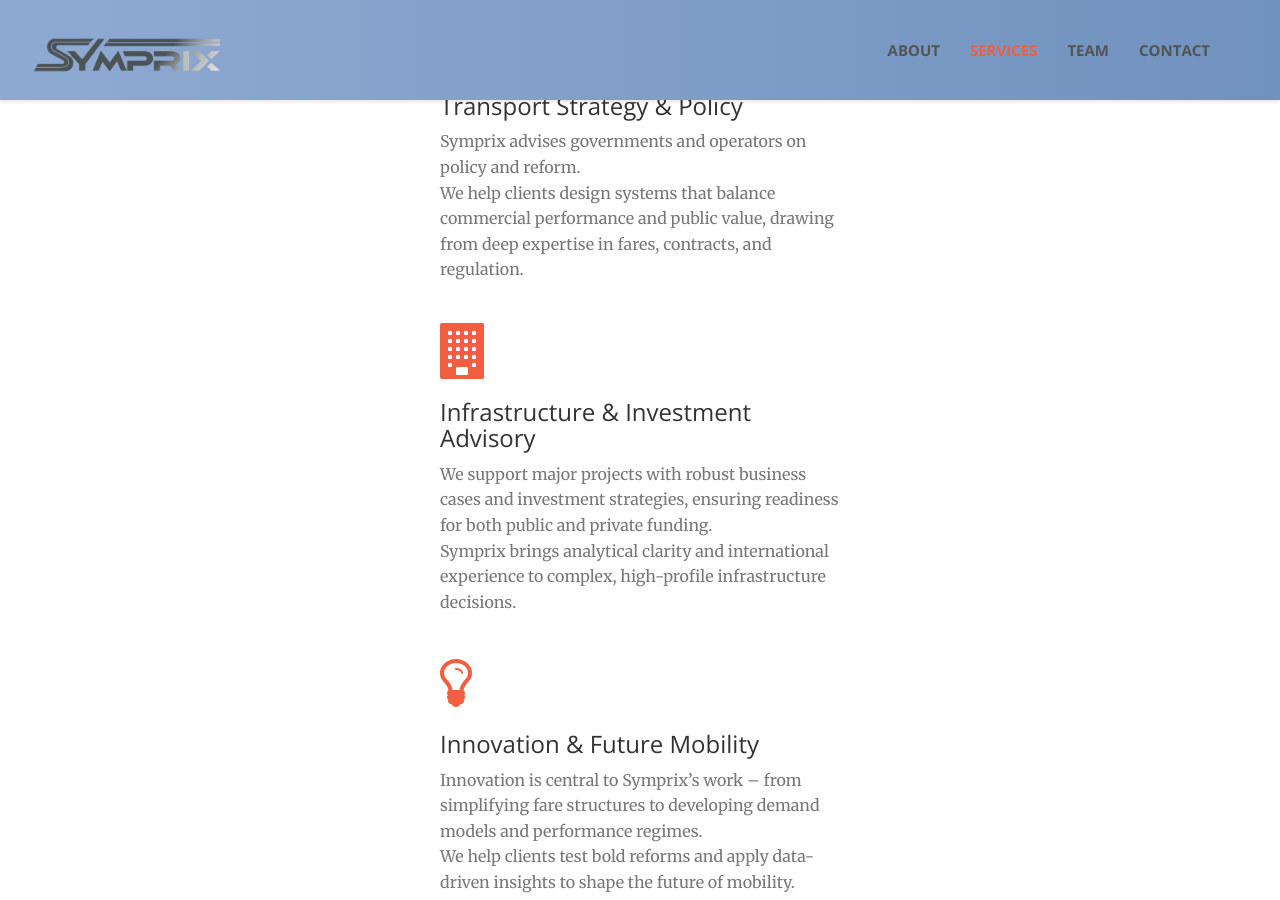
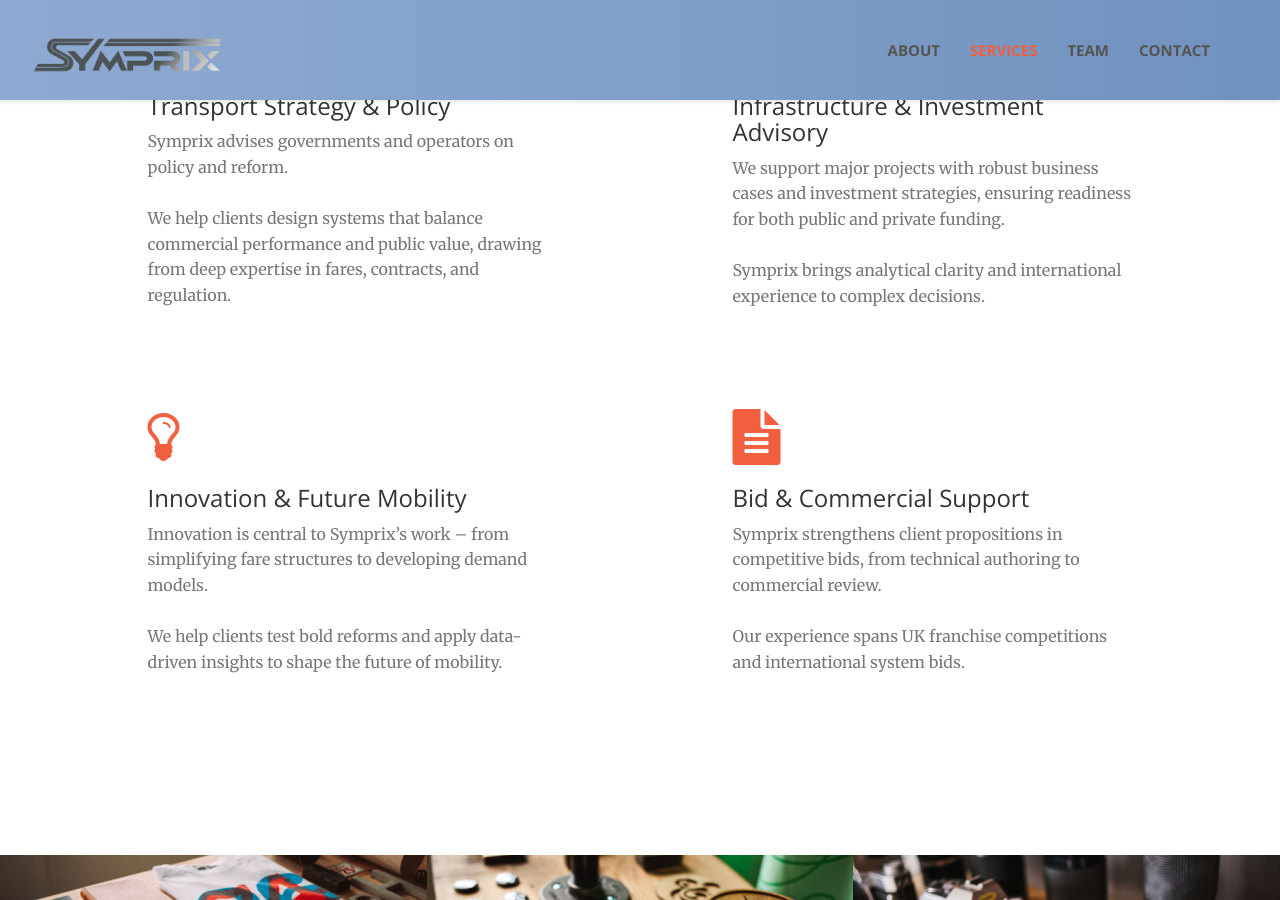
Before and after one commit to CD-Symprix/symprix, a Jekyll site: the page built from index.html, in a window 1280 px wide and 900 px high, scrolled down 1367 px. Built offline with Jekyll 4.4.1, drawn with Linux system fonts in a browser that asks for light colours; some of the changed text lies outside the part shown.

Commit message:
Update services.html

```diff
--- a/_includes/services.html
+++ b/_includes/services.html
@@ -10,54 +10,49 @@
   <div class="container">
     <div class="row">
       <!-- Transport Strategy & Policy -->
-      <div class=""col-lg-6 col-md-6 service-item"">
+       <div class="col-lg-6 col-md-6 service-item">
         <div class="service-box">
           <i class="fa fa-4x fa-train wow bounceIn text-primary"></i>
           <h3>Transport Strategy & Policy</h3>
           <p class="text-muted">
-            Symprix advises governments and operators on policy and reform. <br>
-            We help clients design systems that balance commercial performance
-            and public value, drawing from deep expertise in fares, contracts, and regulation.
+            Symprix advises governments and operators on policy and reform.<br><br>
+            We help clients design systems that balance commercial performance and public value,
+            drawing from deep expertise in fares, contracts, and regulation.
           </p>
          </div>
         </div>
       <!-- Infrastructure & Investment Advisory -->
-      <div class=""col-lg-6 col-md-6 service-item"">
+        <div class="col-lg-6 col-md-6 service-item">
           <div class="service-box">
-          <i class="fa fa-4x fa-building wow bounceIn text-primary" data-wow-delay=".1s"></i>
+            <i class="fa fa-4x fa-building wow bounceIn text-primary"></i>
             <h3>Infrastructure & Investment Advisory</h3>
             <p class="text-muted">
               We support major projects with robust business cases and investment strategies,
-            ensuring readiness for both public and private funding. <br>
-            Symprix brings analytical clarity and international experience
-            to complex, high-profile infrastructure decisions.
+              ensuring readiness for both public and private funding.<br><br>
+              Symprix brings analytical clarity and international experience to complex decisions.
             </p>
           </div>
         </div>
       <!-- Innovation & Future Mobility -->
-      <div class=""col-lg-6 col-md-6 service-item"">
+        <div class="col-lg-6 col-md-6 service-item">
           <div class="service-box">
-          <i class="fa fa-4x fa-lightbulb-o wow bounceIn text-primary" data-wow-delay=".2s"></i>
+            <i class="fa fa-4x fa-lightbulb-o wow bounceIn text-primary"></i>
             <h3>Innovation & Future Mobility</h3>
             <p class="text-muted">
-            Innovation is central to Symprix’s work – from simplifying fare structures
-            to developing demand models and performance regimes. <br>
-            We help clients test bold reforms and apply data-driven insights
-            to shape the future of mobility.
+              Innovation is central to Symprix’s work – from simplifying fare structures to developing demand models.<br><br>
+              We help clients test bold reforms and apply data-driven insights to shape the future of mobility.
             </p>
           </div>
         </div>
       <!-- Bid & Commercial Support -->
-      <div class=""col-lg-6 col-md-6 service-item"">
+      <div class="col-lg-6 col-md-6 service-item">
           <div class="service-box">
-          <i class="fa fa-4x fa-file-text wow bounceIn text-primary" data-wow-delay=".3s"></i>
+            <i class="fa fa-4x fa-file-text wow bounceIn text-primary"></i>
             <h3>Bid & Commercial Support</h3>
             <p class="text-muted">
               Symprix strengthens client propositions in competitive bids,
-            from technical authoring to commercial review. <br>
-            Our experience spans UK franchise competitions and
-            international system bids, helping clients win critical projects
-            in challenging procurement environments.
+              from technical authoring to commercial review.<br><br>
+              Our experience spans UK franchise competitions and international system bids.
             </p>
           </div>
         </div>
```
Lines whose indentation alone changed are shown as unchanged.
